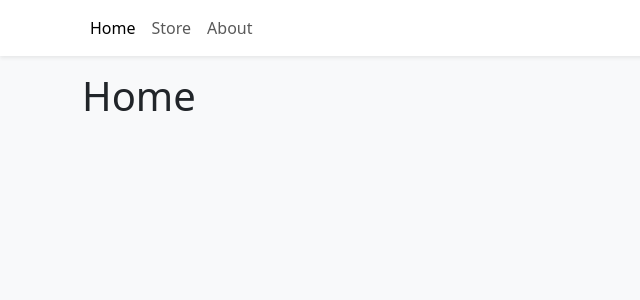
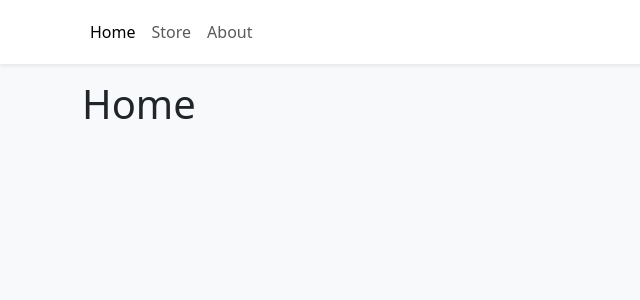
Before and after one commit to Belden1/shopping-cart, a React (Vite) app: page / in a window 1280 px wide. Shown: the top 300 px of the page, without its empty margins (0-640 px from the left). Built offline with nearby package versions, Linux system fonts and the light colour scheme.

Commit message:
Update Navbar styling to include more vertical margin

```diff
--- a/src/components/Navbar.tsx
+++ b/src/components/Navbar.tsx
@@ -7,7 +7,7 @@ export function Navbar() {
   return (
     <NavbarBs sticky="top" className="bg-white shadow-sm mb-3">
       <Container>
-        <Nav className="me-auto">
+        <Nav className="me-auto my-1">
           <Nav.Link to="/" as={NavLink}>
             Home
           </Nav.Link>
```
